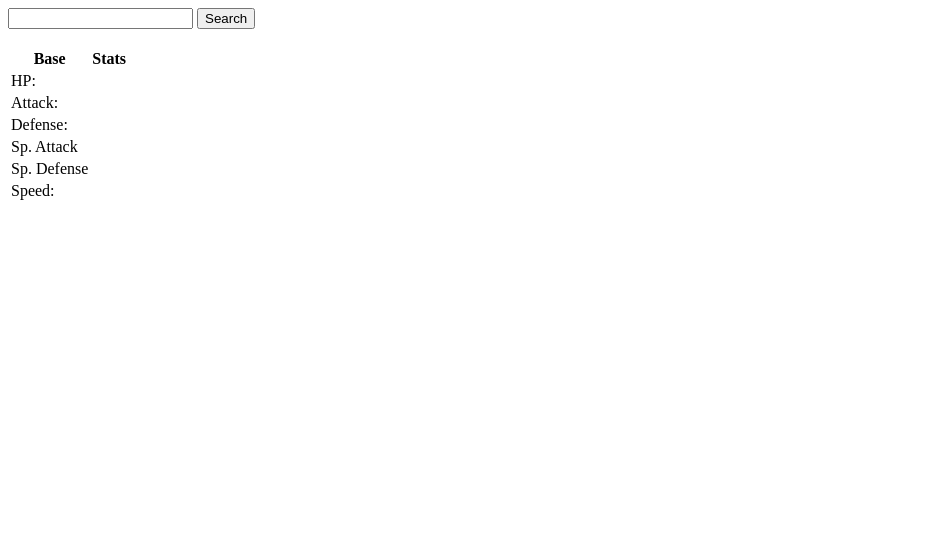
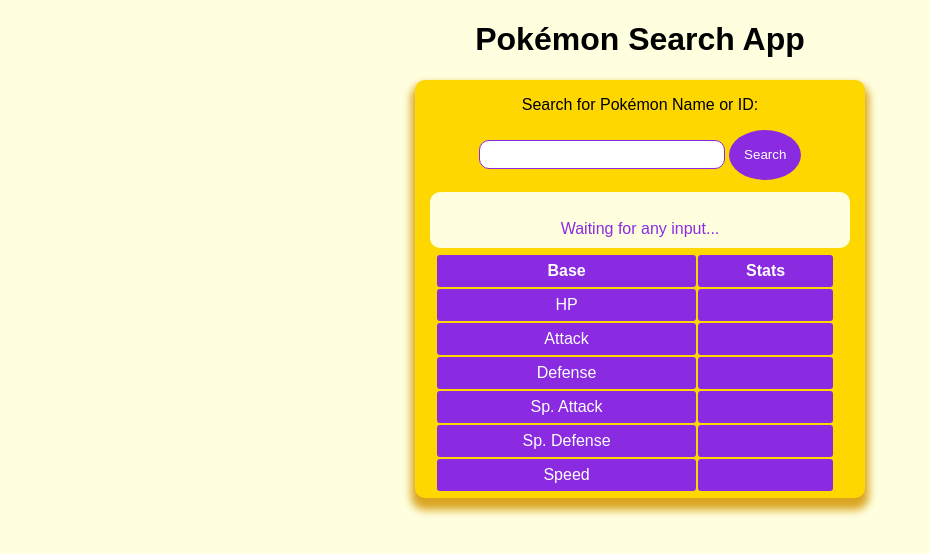
Before and after one commit to ihsanye/pokemonSearch-js, a plain HTML site: page index.html in a window 1280 px wide. Shown: the whole page, without its empty margins (0-930 px from the left). Drawn offline with Linux system fonts and the light colour scheme.

Commit message:
css styling done5

```diff
--- a/index.html
+++ b/index.html
@@ -5,34 +5,43 @@
     <meta charset="UTF-8">
     <meta name="viewport" content="width=device-width, initial-scale=1.0">
     <link rel="stylesheet" type="text/css" href="./styles.css" />
-    <title>Document</title>
+    <title>Pokemon Finder</title>
 </head>
 
 <body>
+    <div class="container">
+        <h1>Pokémon Search App</h1>
+        <div class="bg-card">
+            <div class="search-part">
+                <p>Search for Pokémon Name or ID:</p>
                 <input id="search-input" type="text" value="" required>
                 <span><button id="search-button">Search</button></span>
+            </div>
             <div id="the-pokemon">
+                <div class="info">
                     <span id="pokemon-name"></span>
                     <span id="pokemon-id"></span><br>
-        <div id="images"></div>
                     <span id="weight"></span>
                     <span id="height"></span>
+                    <div id="images">Waiting for any input...</div>
                     <div id="types"></div>
+                </div>
+                <div class="info-table">
                     <table>
                         <tr>
                             <th>Base</th>
                             <th>Stats</th>
                         </tr>
                         <tr>
-                <td>HP:</td>
+                            <td>HP</td>
                             <td id="hp"></td>
                         </tr>
                         <tr>
-                <td>Attack:</td>
+                            <td>Attack</td>
                             <td id="attack"></td>
                         </tr>
                         <tr>
-                <td>Defense:</td>
+                            <td>Defense</td>
                             <td id="defense"></td>
                         </tr>
                         <tr>
@@ -44,10 +53,14 @@
                             <td id="special-defense"></td>
                         </tr>
                         <tr>
-                <td>Speed:</td>
+                            <td>Speed</td>
                             <td id="speed"></td>
                         </tr>
                     </table>
+                </div>
+            </div>
+        </div>
+
     </div>
 
     <script src="./script.js"></script>
--- a/styles.css
+++ b/styles.css
@@ -0,0 +1,109 @@
+body {
+    margin: 0;
+    padding: 0;
+    font-family: Arial, Helvetica, sans-serif;
+    background-color: lightyellow;
+}
+
+.container {
+    display: flex;
+    flex-direction: column;
+    justify-content: center;
+    align-items: center;
+}
+
+.bg-card {
+    width: 450px;
+    background-color: gold;
+    display: flex;
+    flex-direction: column;
+    justify-content: center;
+    align-items: center;
+    height: 75%;
+    border-radius: 10px;
+    box-shadow: 0 8px 8px 4px goldenrod;
+}
+
+.search-part {
+    text-align: center;
+    width: 400px;
+}
+
+#search-input {
+    height: 25px;
+    width: 60%;
+    text-align: center;
+    border-radius: 10px;
+    border: 1.5px solid blueviolet;
+}
+
+#search-button {
+    height: 50px;
+    width: 18%;
+    border: none;
+    border-radius: 50%;
+    background-color: blueviolet;
+    color: white;
+    cursor: pointer;
+}
+
+#search-button:active {
+    background-color: purple;
+    font-size: 1em;
+}
+
+.info {
+    margin-top: 12px;
+    padding: 10px;
+    background-color: lightyellow;
+    width: 400px;
+    border-radius: 10px;
+}
+
+#weight,
+#height {
+    font-size: small;
+}
+
+#images {
+    display: flex;
+    justify-content: center;
+    align-items: center;
+    text-align: center;
+    color: blueviolet;
+}
+
+#types span {
+    display: inline-flex;
+    justify-content: flex-start;
+    align-items: center;
+    text-align: center;
+    height: 30px;
+    padding: 0 7px;
+    margin: 0 2px;
+    border-radius: 10px;
+    font-size: 0.85em;
+    background-color: coral;
+}
+
+.info-table {
+    padding: 5px;
+    display: flex;
+    flex-direction: column;
+    justify-content: center;
+    text-align: center;
+    width: 400px;
+}
+
+th,
+td {
+    padding: 7px;
+    background-color: blueviolet;
+    color: white;
+    border-radius: 3px;
+    text-align: center;
+}
+
+#sprite {
+    width: 150px;
+}
```
Lines whose indentation alone changed are shown as unchanged.
